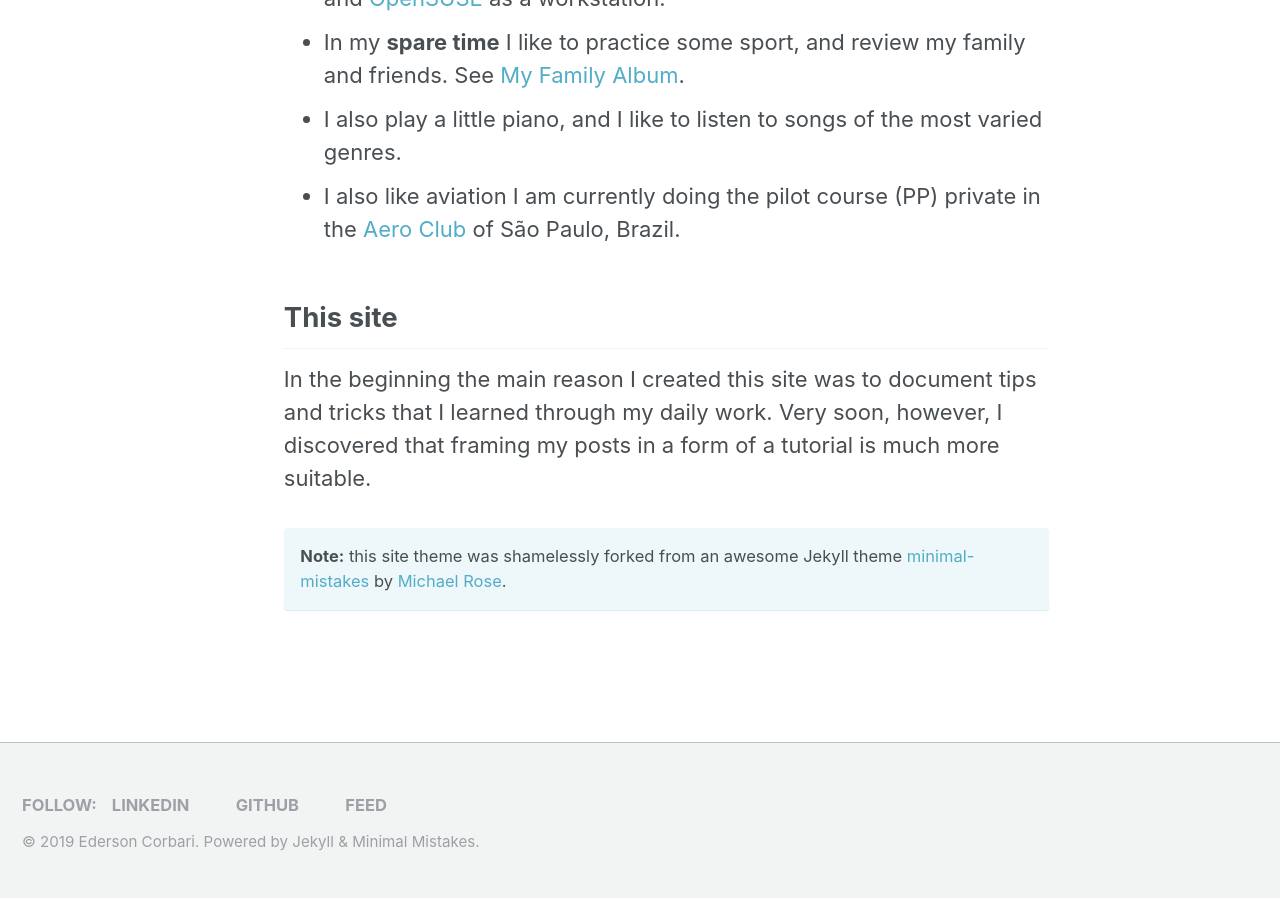
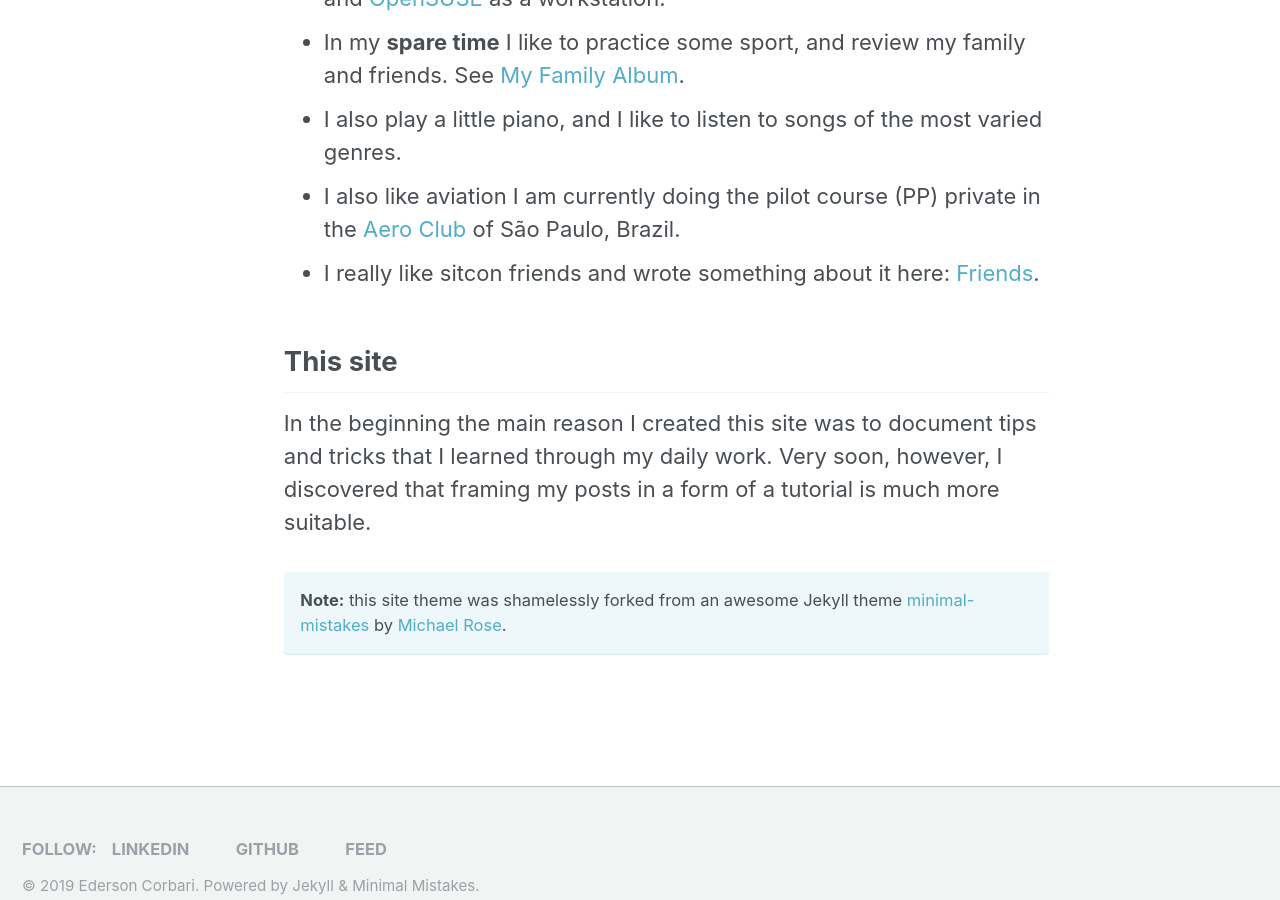
Before and after one commit to edersoncorbari/edersoncorbari.github.io, a Jekyll site: the page built from _pages/about.md, in a window 1280 px wide and 900 px high, scrolled down 1110 px. Built offline with Jekyll 4.4.1, drawn with Linux system fonts in a browser that asks for light colours; an icon font too large for the unit is left out; a script bundle is joined from its source files by our own code; library files that are not in the unit come from our copies.

Commit message:
1. Friends.

```diff
--- a/_pages/about.md
+++ b/_pages/about.md
@@ -17,6 +17,7 @@ title: "About"
 * In my **spare time** I like to practice some sport, and review my family and friends. See [My Family Album](https://photos.app.goo.gl/3Wks3WgSdZF8j5FeA).
 * I also play a little piano, and I like to listen to songs of the most varied genres.
 * I also like aviation I am currently doing the pilot course (PP) private in the [Aero Club](http://aeroclubesp.com.br/) of S&atilde;o Paulo, Brazil.
+* I really like sitcon friends and wrote something about it here: [Friends](https://edersoncorbari.github.io/friends/).
 
 ## This site
 
```
